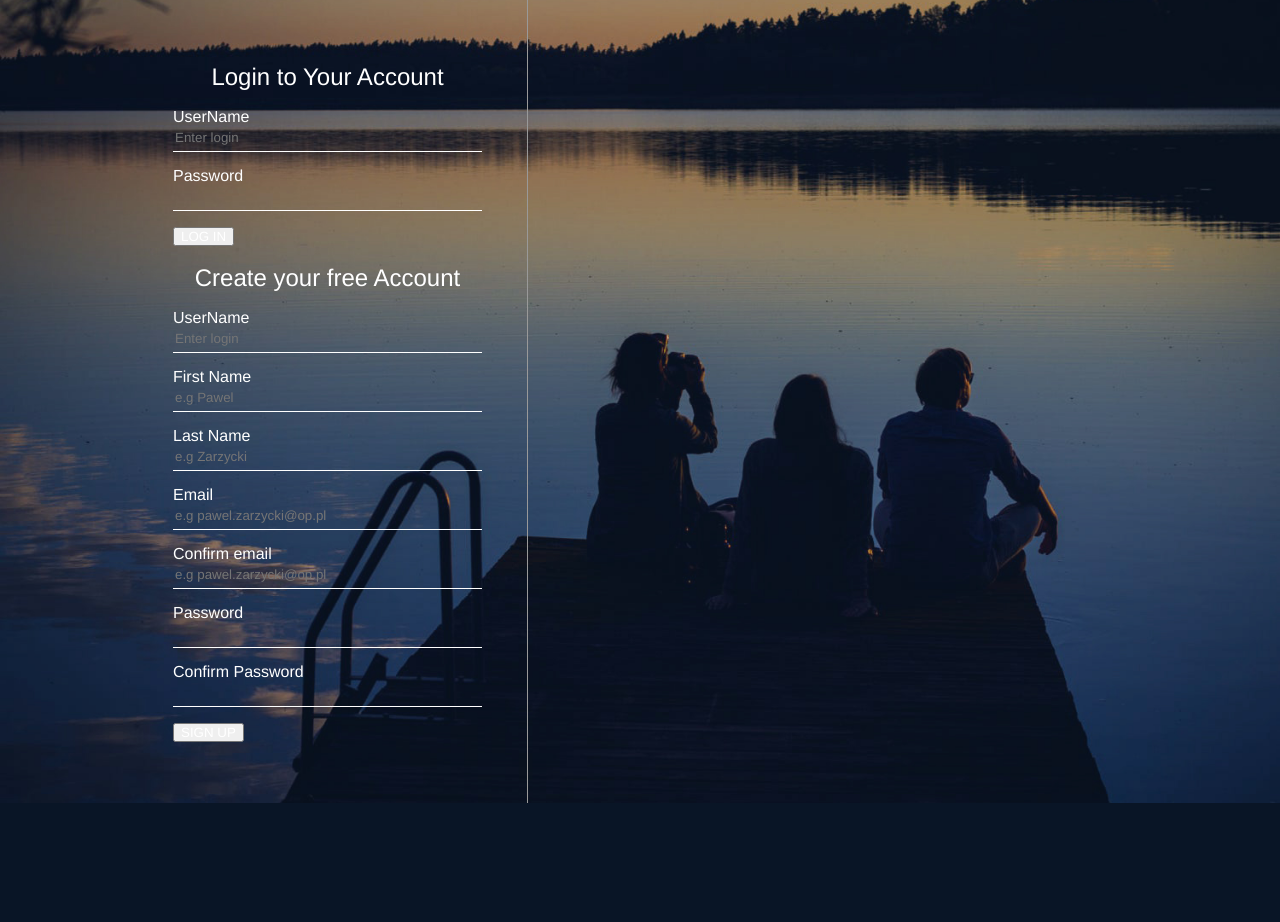
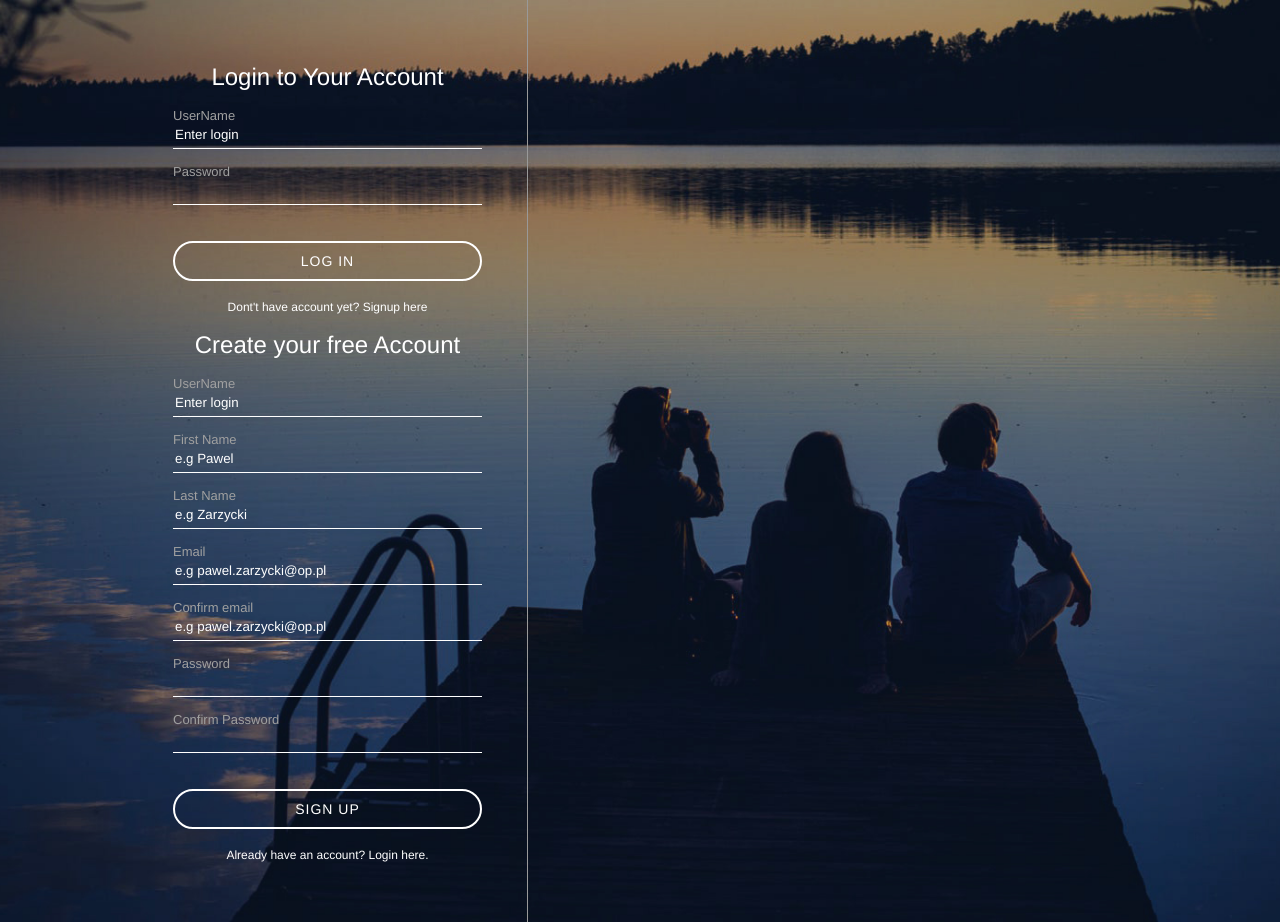
Before and after one commit to kronos31415/SpotifyClone, a PHP site: page /register.php in a window 1280 px wide. Before the commit the page ends 803 px from the top, so only its background shows below. Run offline with PHP 8.4, Linux system fonts and the light colour scheme.

Commit message:
css styling

```diff
--- a/assets/css/register.css
+++ b/assets/css/register.css
@@ -30,6 +30,20 @@ body {
     max-width: 1024px;
 }
 
+::-webkit-input-placeholder {
+    /* Edge */
+    color: #fff;
+}
+
+ :-ms-input-placeholder {
+    /* Internet Explorer 10-11 */
+    color: #fff;
+}
+
+ ::placeholder {
+    color: #fff;
+}
+
 #inputContainer {
     width: 400px;
     padding: 45px;
@@ -52,3 +66,34 @@ body {
     line-height: 27px;
     width: 100%;
 }
+
+#inputContainer label {
+    color: #a0a0a0;
+    font-size: 13px;
+    margin-top: 15px;
+}
+
+#inputContainer button {
+    background-color: transparent;
+    border: 2px solid #fff;
+    border-radius: 40px;
+    color: #fff;
+    font-size: 14px;
+    letter-spacing: 1px;
+    margin: 20px auto;
+    height: 40px;
+    width: 100%;
+}
+
+#inputContainer button:hover {
+    cursor: pointer;
+}
+
+.hasAccountText span {
+    font-weight: bold;
+    font-size: 12px;
+}
+
+.hasAccountText {
+    text-align: center;
+}
--- a/register.php
+++ b/register.php
@@ -38,6 +38,11 @@
                         <input id="loginPassword" name="loginPassword" type="password" required>
                     </p>
                     <button type="submit" name="loginButton"> LOG IN</button>
+
+                    <div class="hasAccountText">
+                        <span id = "hideLogin">Dont't have account yet? Signup here</span>
+                    </div>
+
                 </form>
 
                 <form id="registerForm" action="register.php" method="POST">
@@ -91,6 +96,11 @@
                         <input id="password2" name="password2" type="password" required>
                     </p>
                     <button type="submit" name="registerButton">SIGN UP</button>
+
+                    <div class="hasAccountText">
+                        <span id = "hideRegister">Already have an account? Login here.</span>
+                    </div>
+
                 </form>
             </div>
         </div>
```
